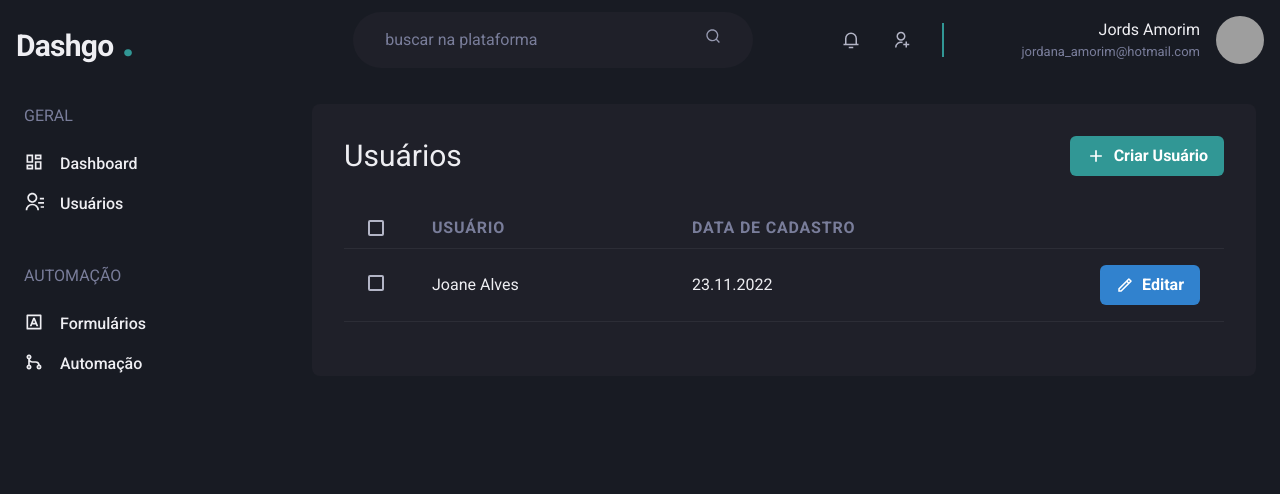
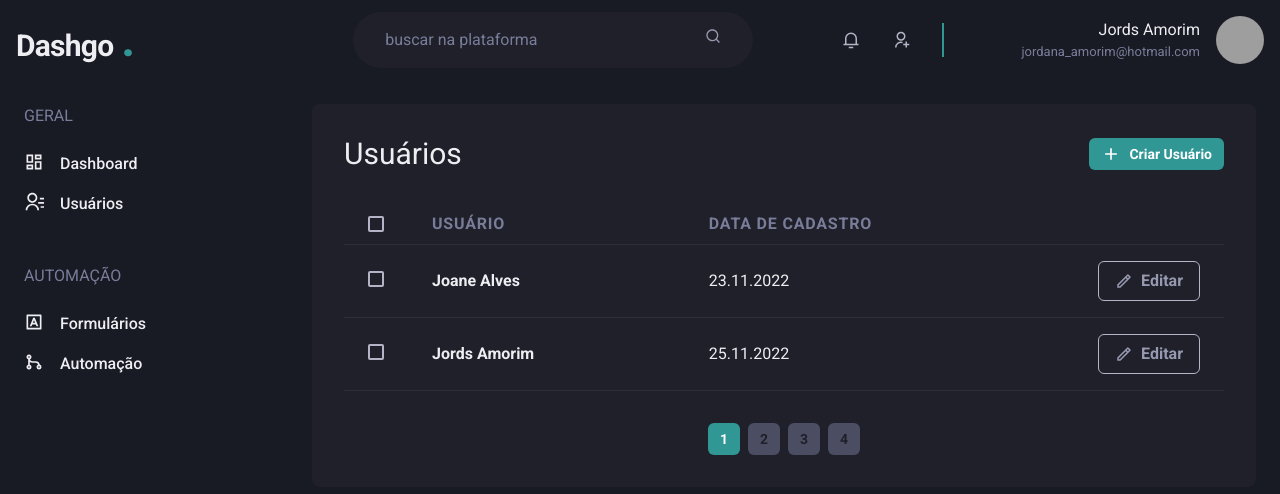
Before and after one commit to Jords-amorim/dashgo, a Next.js app: page /usuarios in a window 1280 px wide. Shown: the top 494 px of the page. Built offline with nearby package versions, Linux system fonts and the light colour scheme; grey boxes are pictures that could not be loaded.

Commit message:
create pagination component

```diff
--- /dev/null
+++ b/src/components/pagination/index.tsx
@@ -0,0 +1,14 @@
+import { HStack } from '@chakra-ui/react'
+import React from 'react'
+import PaginationItem from './pagination-item'
+
+export default function Pagination() {
+  return (
+    <HStack direction="row" mt="8" justify="center" align="center">
+      <PaginationItem isCurrent pageNumber={1}/>
+      <PaginationItem pageNumber={2}/>
+      <PaginationItem pageNumber={3}/>
+      <PaginationItem pageNumber={4}/>
+    </HStack>
+  )
+}
--- /dev/null
+++ b/src/components/pagination/pagination-item.tsx
@@ -0,0 +1,41 @@
+import { Button, ButtonProps } from '@chakra-ui/react';
+import React from 'react'
+
+interface PaginationItemProps extends ButtonProps {
+    isCurrent?: boolean;
+    pageNumber: number;
+}
+
+export default function PaginationItem({
+    isCurrent = false, // como é opcional é interessante adicionar um valor default
+    pageNumber
+}: PaginationItemProps) {
+    if (isCurrent) {
+        return (
+            <Button
+                size="sm"
+                w="4"
+                colorScheme="teal"
+                disabled={isCurrent}
+                _disabled={{
+                    bg: 'teal.500',
+                    cursor: 'default'
+                }}
+            >
+                {pageNumber}
+            </Button>
+        )
+    }
+    return (
+        <Button
+            size="sm"
+            w="4"
+            bg="gray.600"
+            _hover={{
+                bg: 'teal.500'
+            }}
+        >
+            {pageNumber}
+        </Button>
+    )
+}
--- a/src/pages/usuarios/index.tsx
+++ b/src/pages/usuarios/index.tsx
@@ -15,6 +15,8 @@ import {
 import SideBar from '../../components/side-bar'
 import Header from '../../components/header'
 import { RiAddCircleFill, RiAddLine, RiPencilLine } from 'react-icons/ri'
+import TableItem from './table-item'
+import Pagination from '../../components/pagination'
 
 export default function Usuarios() {
   return (
@@ -29,23 +31,27 @@ export default function Usuarios() {
         >
           <SideBar />
           <Box flex="1" borderRadius={8} bg="gray.800" p="8">
+
+            {/* Cabeçalho Listagem */}
             <Flex mb="8" justify="space-between" align="center">
               <Heading size="lg" fontWeight="normal">
                 Usuários
               </Heading>
              <Button
                 as="a"
-                colorScheme="teal"
+                href="usuarios/criar"
                 leftIcon={<Icon
-                as={RiAddLine}
-                fontSize={20}/>}
-                _hover={{cursor: "pointer"}}
-                href="usuarios/criar"
+                  as={RiAddLine}
+                  fontSize={20}/>}
+                  _hover={{cursor: "pointer"}}
+                  size="sm"
+                  colorScheme="teal"
               >
                 Criar Usuário
               </Button>
             </Flex>
 
+            {/* Listagem de usuários */}
             <Table colorScheme="whiteAlpha">
               <Thead>
                 <Tr>
@@ -61,32 +67,14 @@ export default function Usuarios() {
                   <Th w={4} />
                 </Tr>
               </Thead>
-              <Tbody>
-                <Tr>
-                  <Td px="6">
-                    <Checkbox  colorScheme="teal"/>
-                  </Td>
-                  <Td>
-                    Joane Alves
-                  </Td>
-                  <Td>
-                    23.11.2022
-                  </Td>
-                  <Td>
-                  <Button
-                    as="a"
-                    colorScheme="blue"
-                    leftIcon={<Icon
-                    as={RiPencilLine}
-                    fontSize={18}/>}
-                    _hover={{cursor: "pointer"}}
-                  >
-                    Editar
-                  </Button>
-                  </Td>
-                </Tr>
-              </Tbody>
+
+              <TableItem userName="Joane Alves" registrationDate="23.11.2022"/>
+              <TableItem userName="Jords Amorim" registrationDate="25.11.2022"/>
             </Table>
+
+            {/* Paginação */}
+            <Pagination />
+
           </Box>
         </Flex>
     </Flex>
--- /dev/null
+++ b/src/pages/usuarios/table-item.tsx
@@ -0,0 +1,53 @@
+import React from 'react'
+
+import {
+    Button,
+    Checkbox,
+    Icon,
+    Tbody,
+    Td,
+    Text,
+    Tr
+} from '@chakra-ui/react'
+
+import { RiPencilLine } from 'react-icons/ri'
+
+interface TableItemProps {
+    userName: string;
+    registrationDate: string;
+}
+
+export default function TableItem({ userName, registrationDate }: TableItemProps) {
+    return (
+        <Tbody>
+            <Tr>
+                <Td px="6">
+                    <Checkbox colorScheme="teal" />
+                </Td>
+                <Td>
+                    <Text fontWeight="bold">
+                        {userName}
+                    </Text>
+                </Td>
+                <Td>
+                    <Text>
+                        {registrationDate}
+                    </Text>
+                </Td>
+                <Td>
+                    <Button
+                        as="a"
+                        leftIcon={<Icon
+                            as={RiPencilLine}
+                            fontSize={18} />}
+                        _hover={{ cursor: "pointer", bg: "gray.400", border: "none", color: "gray.900" }}
+                        variant="outline"
+                        color="gray.300"
+                    >
+                        Editar
+                    </Button>
+                </Td>
+            </Tr>
+        </Tbody>
+    )
+}
```
Also changed, not shown: src/pages/usuarios/criar.tsx (+4 -8 lines).
